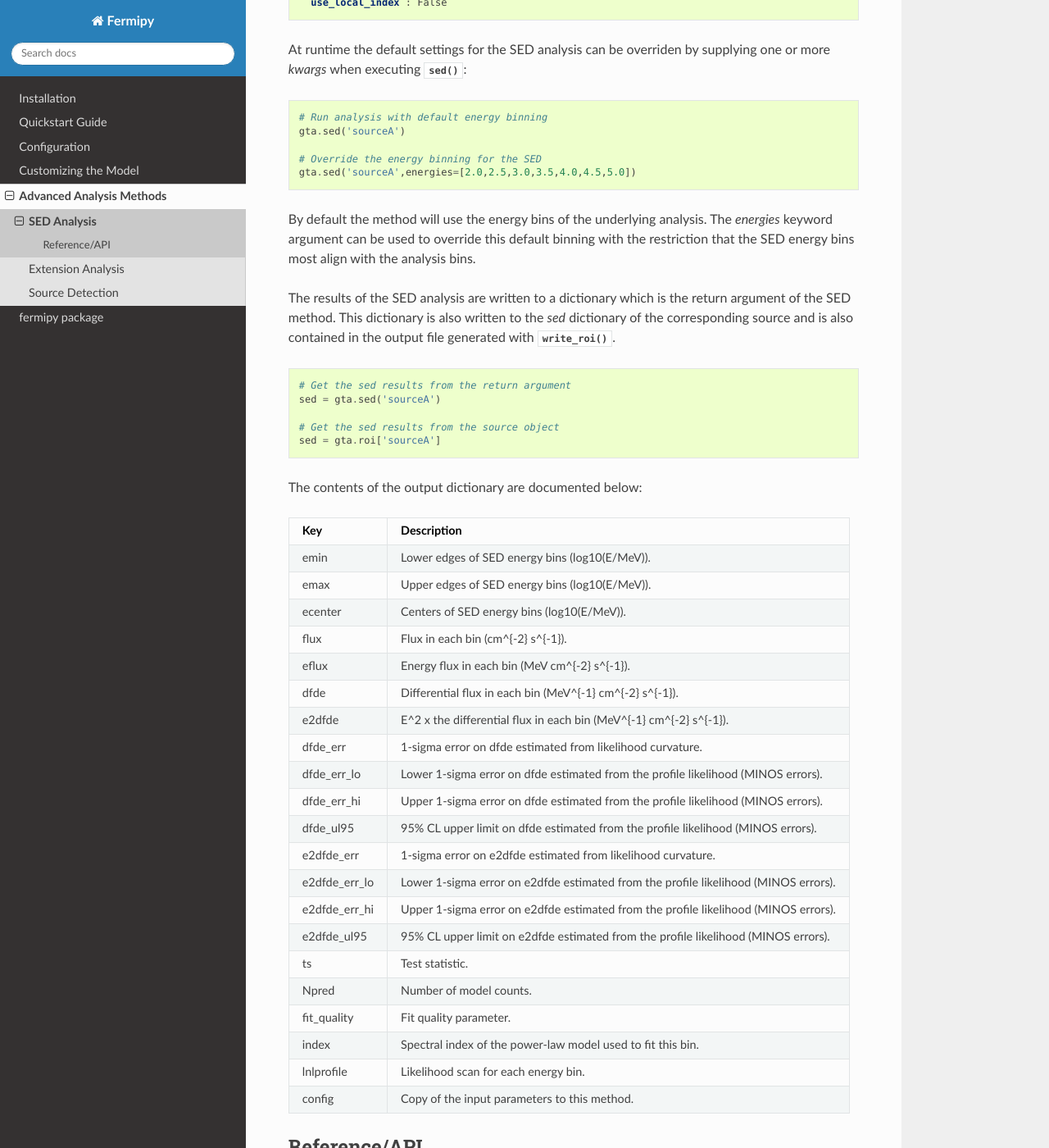
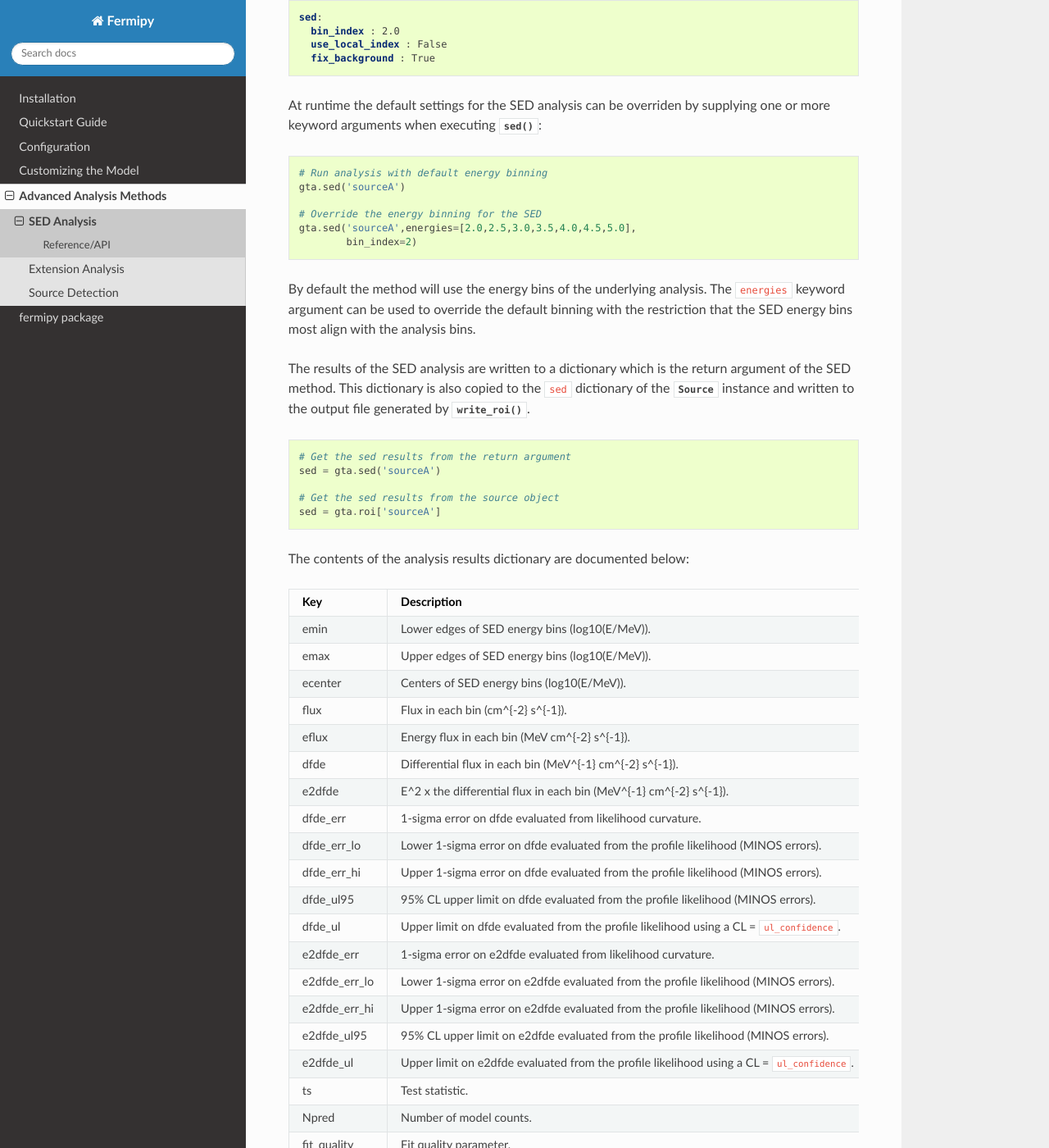
Before and after one commit to fermiPy/fermipy, a Sphinx documentation site: the page built from docs/advanced/sed.rst, in a window 1280 px wide and 1400 px high, scrolled down 405 px. Shown: the whole window at 82% size. Built offline with Sphinx 7.4.7 and the Read the Docs theme 2.0.0, drawn with Linux system fonts in a browser that asks for light colours; the version number could not be read and is left out; some of the changed text lies outside the part shown.

Commit message:
Update documentation.

```diff
--- a/docs/advanced/sed.rst
+++ b/docs/advanced/sed.rst
@@ -5,25 +5,28 @@
 
 The :py:meth:`~fermipy.gtanalysis.GTAnalysis.sed` method fits of the
 normalization of a source in a sequence of energy bins to derive a
-spectral energy distribution (SED).  Each bin is fit independently
-using a power-law source with a fixed index while keeping all other
-components of the model fixed.  This index can be set to
-a fixed value (with the *bin_index* parameter) or varied over the
-energy range according to the local slope of the global spectral model
-(with the *use_local_index* parameter).
+spectral energy distribution (SED).  The source normalization in each
+bin is fit independently using a power-law source with a fixed index.
+This index can be set to a fixed value (with the ``bin_index``
+parameter) or varied over the energy range according to the local
+slope of the global spectral model (with the ``use_local_index``
+parameter).  By default this method will fix the parameters of all
+background components in the ROI.  To leave background parameters free
+in the fit set ``fix_background`` to True.
 
 
 The configuration of :py:meth:`~fermipy.gtanalysis.GTAnalysis.sed` can
-be controlled with the *sed* block of the configuration file:
+be controlled with the ``sed`` block of the configuration file:
 
 .. code-block:: yaml
 
    sed:
      bin_index : 2.0
      use_local_index : False
+     fix_background : True
 
 At runtime the default settings for the SED analysis can be
-overriden by supplying one or more *kwargs* when executing
+overriden by supplying one or more keyword arguments when executing
 :py:meth:`~fermipy.gtanalysis.GTAnalysis.sed`:
 
 .. code-block:: python
@@ -32,18 +35,19 @@
    gta.sed('sourceA')
 
    # Override the energy binning for the SED
-   gta.sed('sourceA',energies=[2.0,2.5,3.0,3.5,4.0,4.5,5.0])
+   gta.sed('sourceA',energies=[2.0,2.5,3.0,3.5,4.0,4.5,5.0],
+           bin_index=2)
 
 By default the method will use the energy bins of the underlying
-analysis.  The *energies* keyword argument can be used to override
-this default binning with the restriction that the SED energy bins
+analysis.  The ``energies`` keyword argument can be used to override
+the default binning with the restriction that the SED energy bins
 most align with the analysis bins.
 
-The results of the SED analysis are written to a dictionary
-which is the return argument of the SED method.  This dictionary
-is also written to the *sed* dictionary of the corresponding
-source and is also contained in the output file generated
-with :py:meth:`~fermipy.gtanalysis.GTAnalysis.write_roi`.
+The results of the SED analysis are written to a dictionary which is
+the return argument of the SED method.  This dictionary is also copied
+to the ``sed`` dictionary of the `~fermipy.roi_model.Source` instance
+and written to the output file generated by
+:py:meth:`~fermipy.gtanalysis.GTAnalysis.write_roi`.
 
 .. code-block:: python
 
@@ -53,7 +57,7 @@
    # Get the sed results from the source object
    sed = gta.roi['sourceA']
 
-The contents of the output dictionary are documented below:
+The contents of the analysis results dictionary are documented below:
 
 ============= =================================================================
 Key           Description
@@ -65,14 +69,16 @@
 eflux         Energy flux in each bin (MeV cm^{-2} s^{-1}).
 dfde          Differential flux in each bin (MeV^{-1} cm^{-2} s^{-1}).
 e2dfde        E^2 x the differential flux in each bin (MeV^{-1} cm^{-2} s^{-1}).
-dfde_err      1-sigma error on dfde estimated from likelihood curvature.
-dfde_err_lo   Lower 1-sigma error on dfde estimated from the profile likelihood (MINOS errors).
-dfde_err_hi   Upper 1-sigma error on dfde estimated from the profile likelihood (MINOS errors).
-dfde_ul95     95% CL upper limit on dfde estimated from the profile likelihood (MINOS errors).
-e2dfde_err    1-sigma error on e2dfde estimated from likelihood curvature.
-e2dfde_err_lo Lower 1-sigma error on e2dfde estimated from the profile likelihood (MINOS errors).
-e2dfde_err_hi Upper 1-sigma error on e2dfde estimated from the profile likelihood (MINOS errors).
-e2dfde_ul95   95% CL upper limit on e2dfde estimated from the profile likelihood (MINOS errors).
+dfde_err      1-sigma error on dfde evaluated from likelihood curvature.
+dfde_err_lo   Lower 1-sigma error on dfde evaluated from the profile likelihood (MINOS errors).
+dfde_err_hi   Upper 1-sigma error on dfde evaluated from the profile likelihood (MINOS errors).
+dfde_ul95     95% CL upper limit on dfde evaluated from the profile likelihood (MINOS errors).
+dfde_ul       Upper limit on dfde evaluated from the profile likelihood using a CL = ``ul_confidence``.
+e2dfde_err    1-sigma error on e2dfde evaluated from likelihood curvature.
+e2dfde_err_lo Lower 1-sigma error on e2dfde evaluated from the profile likelihood (MINOS errors).
+e2dfde_err_hi Upper 1-sigma error on e2dfde evaluated from the profile likelihood (MINOS errors).
+e2dfde_ul95   95% CL upper limit on e2dfde evaluated from the profile likelihood (MINOS errors).
+e2dfde_ul     Upper limit on e2dfde evaluated from the profile likelihood using a CL = ``ul_confidence``.
 ts            Test statistic.
 Npred         Number of model counts.
 fit_quality   Fit quality parameter.
--- a/docs/conf.py
+++ b/docs/conf.py
@@ -33,7 +33,7 @@
                 'astropy.table',
                 'numpy','healpy','wcsaxes',
                 'scipy','scipy.special','scipy.interpolate','scipy.optimize',
-                'scipy.signal','scipy.ndimage',
+                'scipy.signal','scipy.ndimage','scipy.integrate',
                 'matplotlib','matplotlib.pyplot','matplotlib.gridspec',
                 'matplotlib.axes','matplotlib.cbook','matplotlib.colors',
                 'matplotlib.patheffects']
```
Also changed, not shown: 1 other file.
